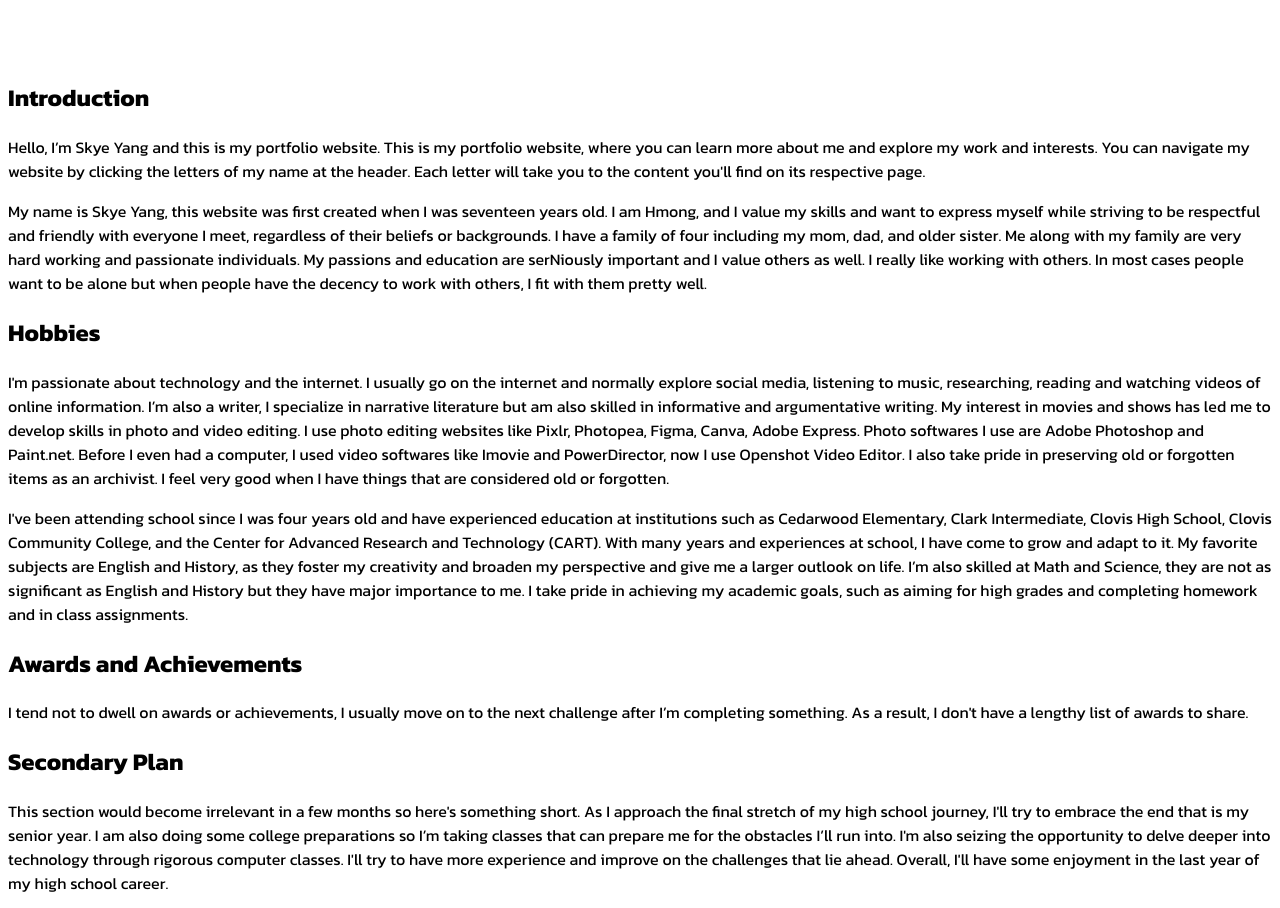
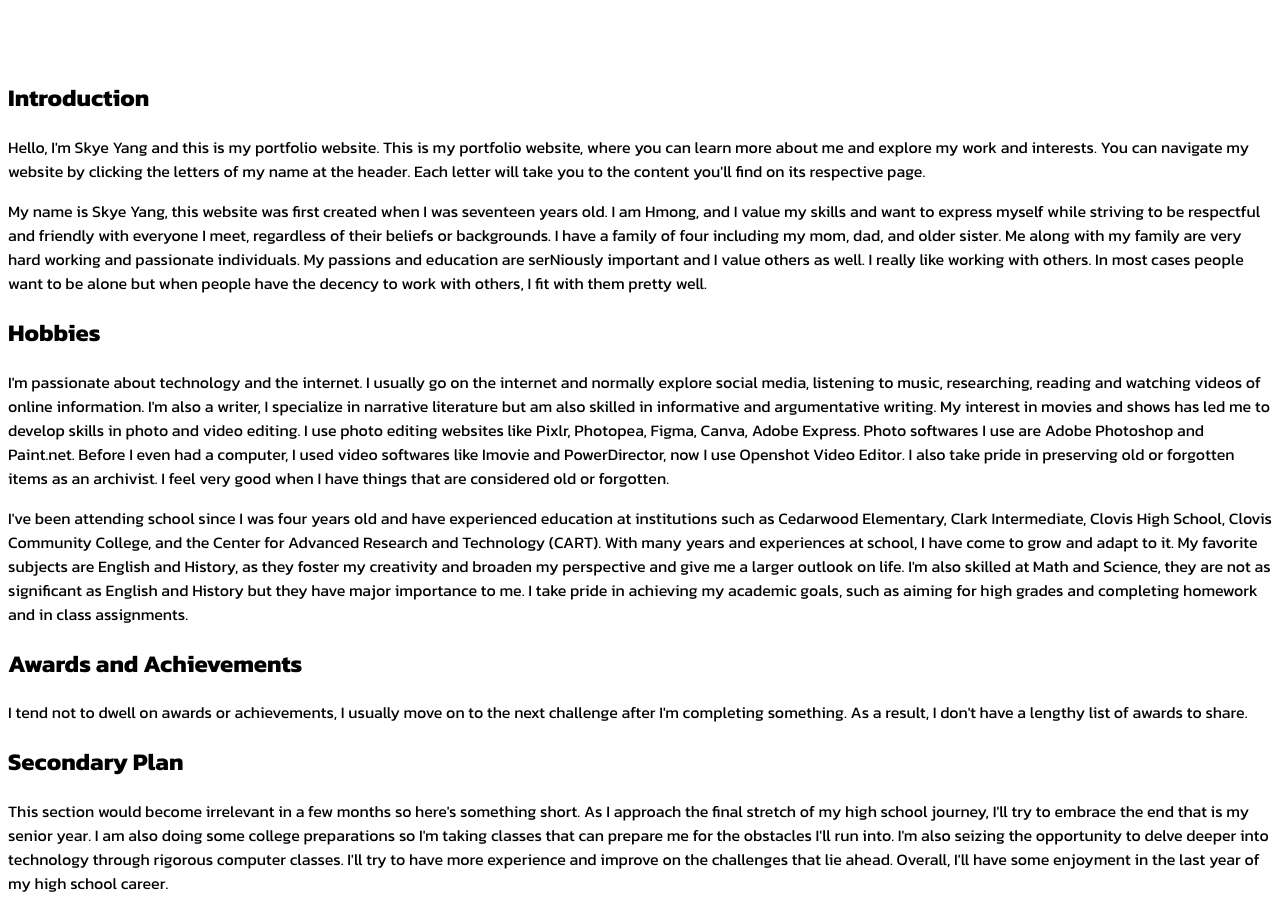
Before and after one commit to SkyeYang001/Skye_Yang_Personal_Portfolio-_Website, a plain HTML site: page index.html in a window 1280 px wide. Shown: the part 140-1048 px from the top of the page. Drawn offline with Linux system fonts and the light colour scheme.

Commit message:
Change text
4/24/2024

```diff
--- a/index.html
+++ b/index.html
@@ -74,7 +74,7 @@
             <section id="int" class="indie">
                 <h2>Introduction</h2>
                 <p>
-                    Hello, I’m Skye Yang and this is my portfolio website.
+                    Hello, I'm Skye Yang and this is my portfolio website.
                     This is my portfolio website, where you can learn more about me and explore my work and interests.
                     You can navigate my website by clicking the letters of my name at the header.
                     Each letter will take you to the content you'll find on its respective page.
@@ -98,7 +98,7 @@
                     I'm passionate about technology and the internet.
                     I usually go on the internet and normally explore social media, listening to music, researching,
                     reading and watching videos of online information.
-                    I’m also a writer, I specialize in narrative literature but am also skilled in informative and
+                    I'm also a writer, I specialize in narrative literature but am also skilled in informative and
                     argumentative writing.
                     My interest in movies and shows has led me to develop skills in photo and video editing. I use photo
                     editing websites like Pixlr, Photopea, Figma, Canva, Adobe Express.
@@ -115,7 +115,7 @@
                     With many years and experiences at school, I have come to grow and adapt to it.
                     My favorite subjects are English and History, as they foster my creativity and broaden my
                     perspective and give me a larger outlook on life.
-                    I’m also skilled at Math and Science, they are not as significant as English and History but they
+                    I'm also skilled at Math and Science, they are not as significant as English and History but they
                     have major importance to me.
                     I take pride in achieving my academic goals, such as aiming for high grades and completing homework
                     and in class assignments.
@@ -125,7 +125,7 @@
             <section id="ach" class="indie">
                 <h2>Awards and Achievements</h2>
                 <p>
-                    I tend not to dwell on awards or achievements, I usually move on to the next challenge after I’m
+                    I tend not to dwell on awards or achievements, I usually move on to the next challenge after I'm
                     completing something.
                     As a result, I don't have a lengthy list of awards to share.
                 </p>
@@ -136,8 +136,8 @@
                 <p>
                     This section would become irrelevant in a few months so here's something short.
                     As I approach the final stretch of my high school journey, I'll try to embrace the end that is my
-                    senior year. I am also doing some college preparations so I’m taking classes that can prepare me for
-                    the obstacles I’ll run into.
+                    senior year. I am also doing some college preparations so I'm taking classes that can prepare me for
+                    the obstacles I'll run into.
                     I'm also seizing the opportunity to delve deeper into technology through rigorous computer classes.
                     I'll try to have more experience and improve on the challenges that lie ahead.
                     Overall, I'll have some enjoyment in the last year of my high school career.
@@ -396,7 +396,7 @@
                 <p>
                     Special thanks to my parents who read and checked this website.
                     Also special thanks to Mr. Jared Fast, my CART Web App Design teacher, for teaching me how to code,
-                    without him this website wouldn’t exist.
+                    without him this website wouldn't exist.
                 </p>
             </section>
 
```
